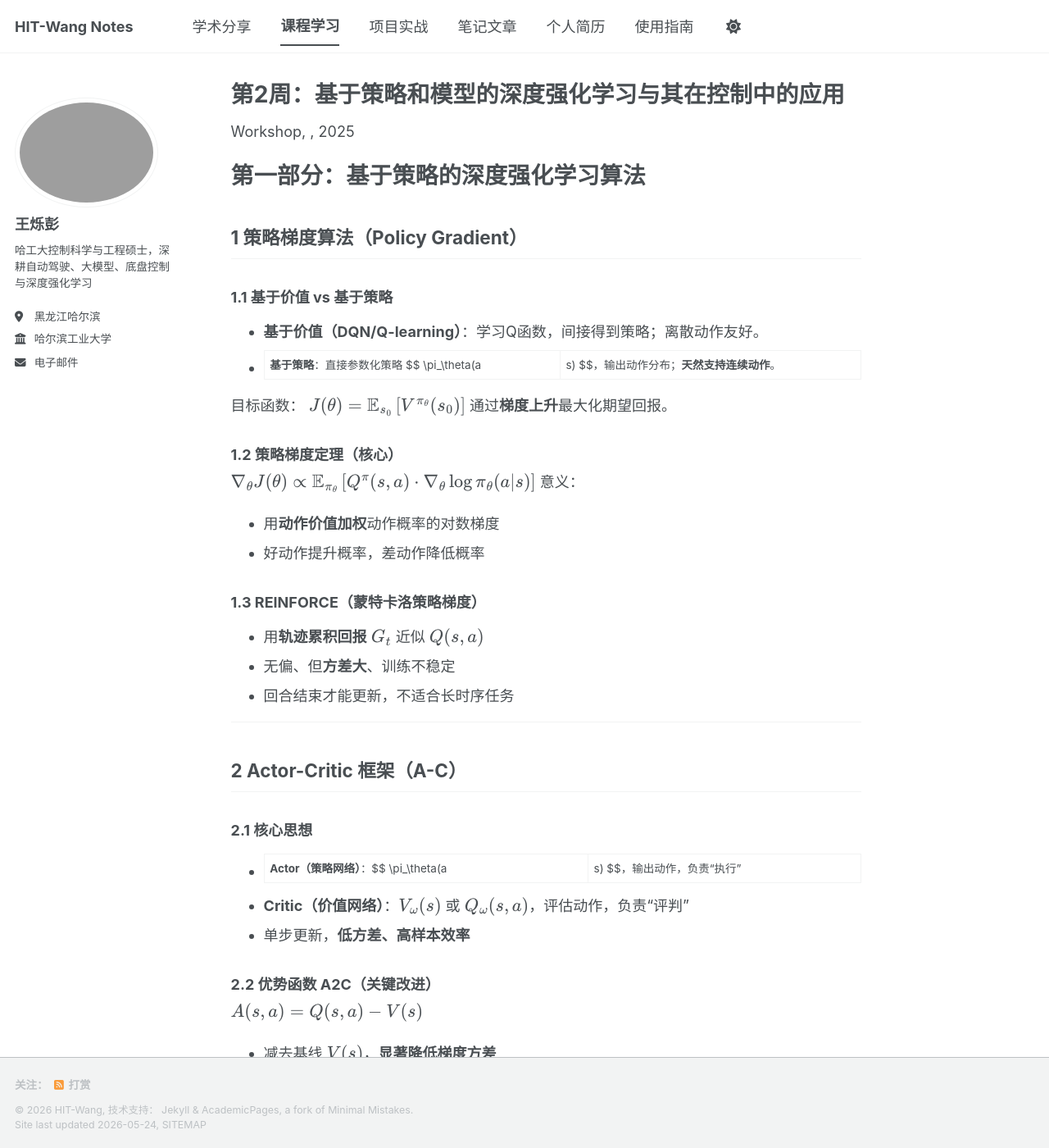
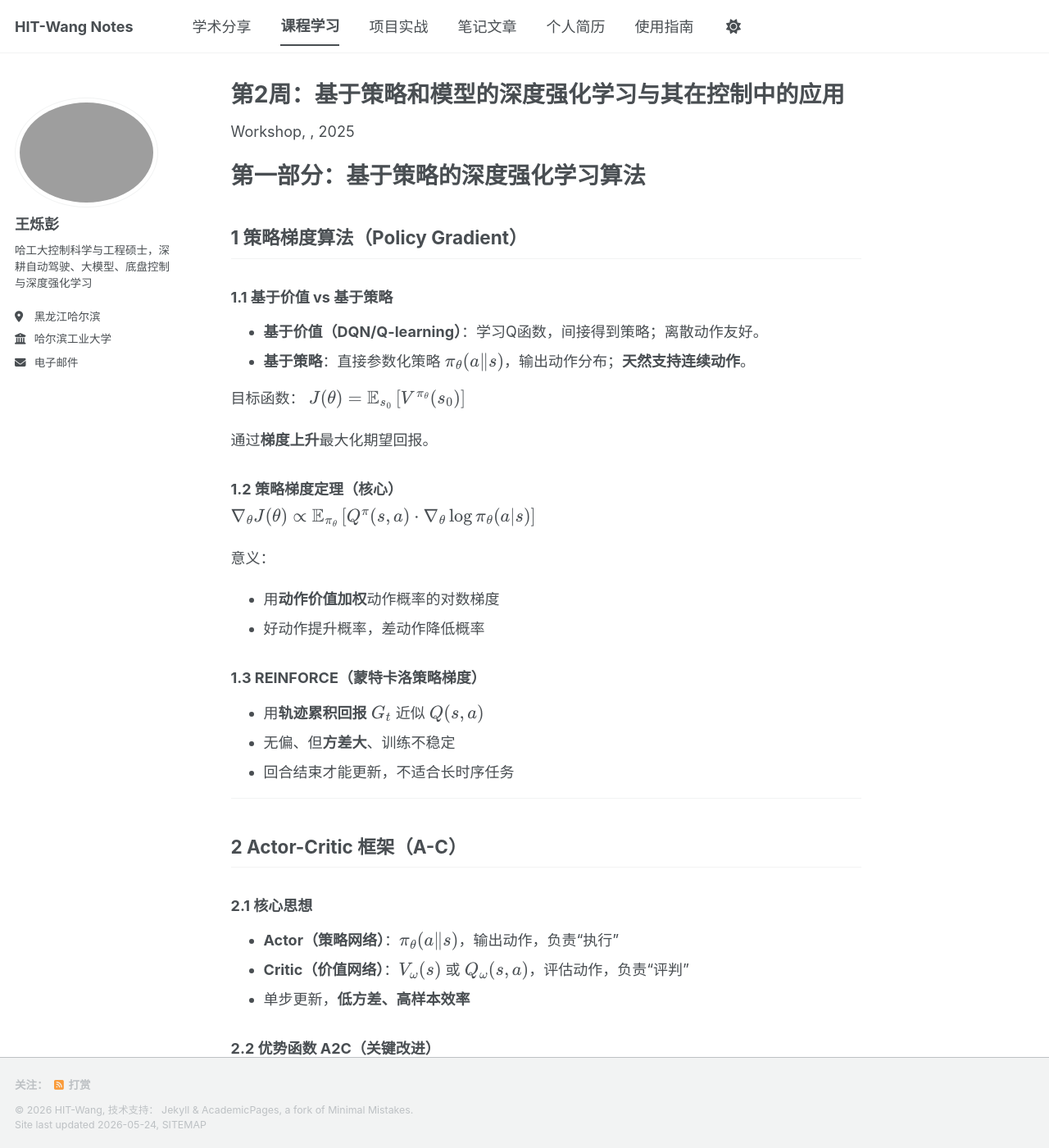
Before and after one commit to HITWang-tech/HITWang-tech.github.io, a Jekyll site: the page built from _teaching/DRL-Week2.md, in a window 1280 px wide and 1400 px high. Shown: the whole window at 82% size. Built offline with Jekyll 4.4.1, drawn with Linux system fonts in a browser that asks for light colours; a script bundle is joined from its source files by our own code; library files that are not in the unit come from our copies; some of the changed text lies outside the part shown.

Commit message:
Update DRL-Week2.md

```diff
--- a/_teaching/DRL-Week2.md
+++ b/_teaching/DRL-Week2.md
@@ -11,18 +11,20 @@ date: 2025-05-15
 
 ### 1.1 基于价值 vs 基于策略
 - **基于价值（DQN/Q-learning）**：学习Q函数，间接得到策略；离散动作友好。
-- **基于策略**：直接参数化策略 $$ \pi_\theta(a|s) $$，输出动作分布；**天然支持连续动作**。
+- **基于策略**：直接参数化策略 $$ \pi_\theta(a \|s) $$，输出动作分布；**天然支持连续动作**。
 
 目标函数：
 $$
 J(\theta)=\mathbb{E}_{s_0}\left[V^{\pi_\theta}(s_0)\right]
 $$
+
 通过**梯度上升**最大化期望回报。
 
 ### 1.2 策略梯度定理（核心）
 $$
 \nabla_\theta J(\theta) \propto \mathbb{E}_{\pi_\theta}\left[ Q^\pi(s,a) \cdot \nabla_\theta \log \pi_\theta(a|s) \right]
 $$
+
 意义：
 - 用**动作价值加权**动作概率的对数梯度
 - 好动作提升概率，差动作降低概率
@@ -36,7 +38,7 @@ $$
 
 ## 2 Actor-Critic 框架（A-C）
 ### 2.1 核心思想
-- **Actor（策略网络）**：$$ \pi_\theta(a|s) $$，输出动作，负责“执行”
+- **Actor（策略网络）**：$$ \pi_\theta(a \|s) $$，输出动作，负责“执行”
 - **Critic（价值网络）**：$$ V_\omega(s) $$ 或 $$ Q_\omega(s,a) $$，评估动作，负责“评判”
 - 单步更新，**低方差、高样本效率**
 
@@ -61,7 +63,7 @@ $$
 
 ## 3 确定性策略梯度 DPG
 ### 3.1 随机策略 vs 确定性策略
-- 随机：$$ a\sim\pi_\theta(\cdot|s) $$
+- 随机：$$ a\sim\pi_\theta(\cdot \|s) $$
 - 确定：$$ a=\mu_\theta(s) $$，**可微、适合连续控制**
 
 ### 3.2 DPG定理
@@ -99,7 +101,7 @@ $$
 \pi^*=\arg\max_\pi \mathbb{E}\left[\sum r_t + \alpha H(\pi(\cdot|s_t))\right]
 $$
 - 熵 → 鼓励探索、提升鲁棒性
-- $\alpha$ ：温度系数，自动学习
+- $$\alpha$$ ：温度系数，自动学习
 
 ### 5.2 结构设计
 - **双Q网络**：缓解过估计（类似Double DQN）
@@ -132,6 +134,7 @@ $$
 本质：**有限时域开环最优控制**
 
 ### 1.2 目标函数
+
 $$
 \max_{a_{k:k+H}} \sum_{t=k}^{k+H} r(s_t,a_t) \quad \text{s.t.} \ s_{t+1}=\hat{P}(s_t,a_t)
 $$
```
Also changed, not shown: other parts of _teaching/DRL-Week2.md (+5 -3 lines).
